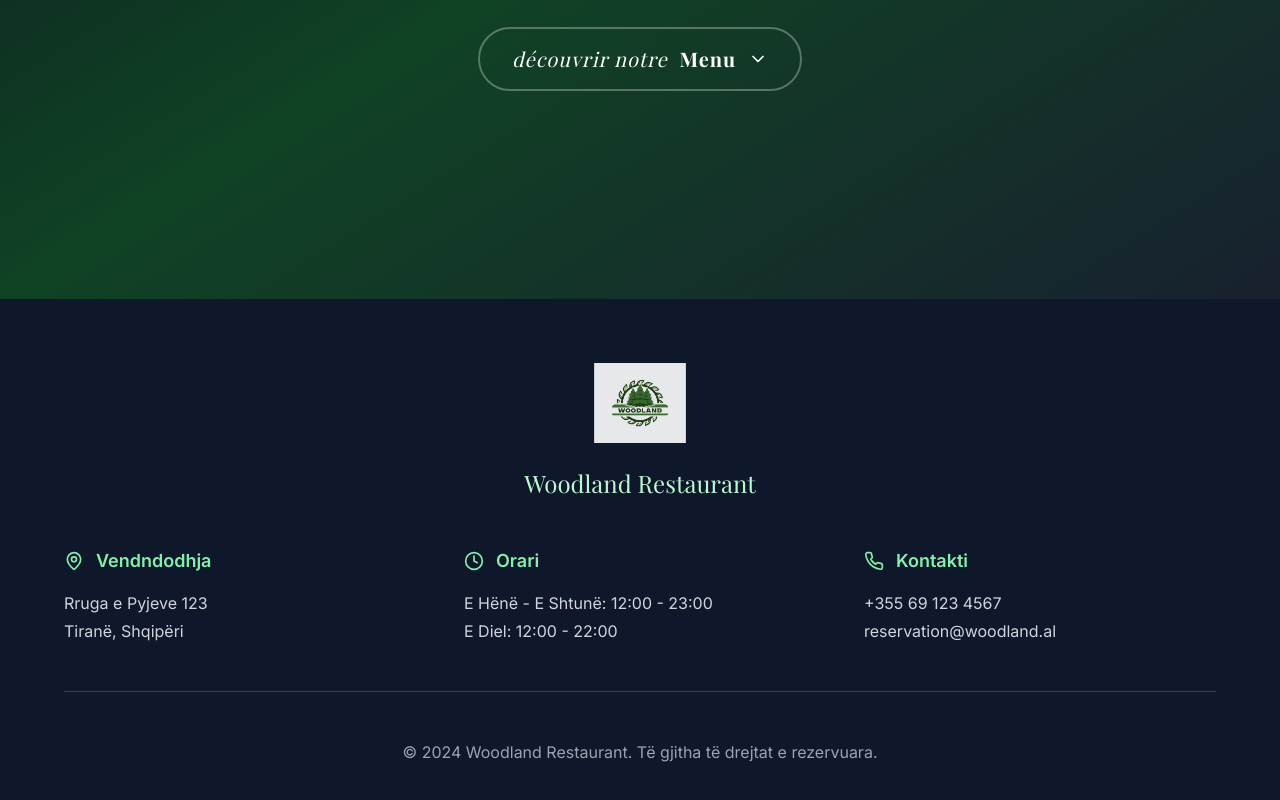
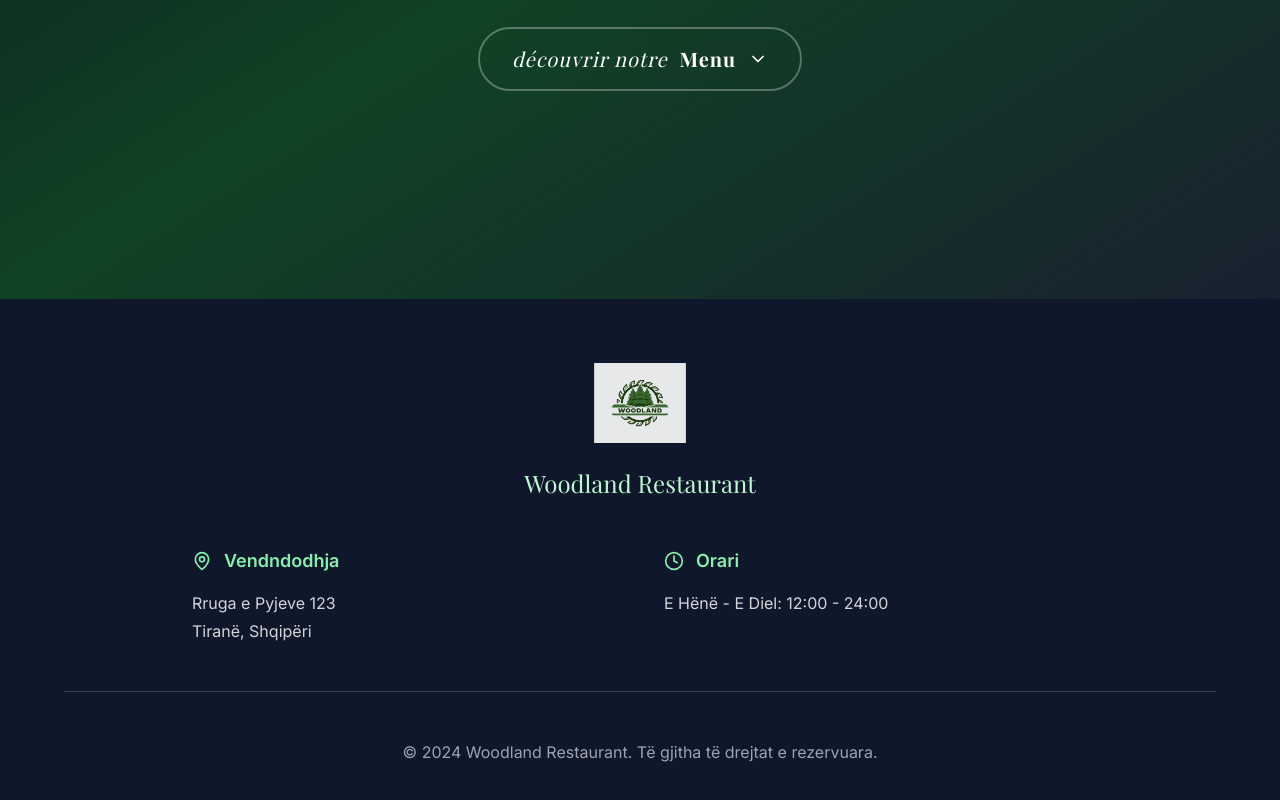
Before and after one commit to GashiXK/woodland-menu, a React (Vite) app: page / in a window 1280 px wide. Shown: the part 501-1301 px from the top of the page. Built offline with nearby package versions, Linux system fonts and the light colour scheme.

Commit message:
Remove contact and update operating hours
Remove contact information and update operating hours to be the same every day.

```diff
--- a/src/pages/Index.tsx
+++ b/src/pages/Index.tsx
@@ -225,7 +225,7 @@ const Index = () => {
               <h3 className="text-2xl font-serif text-green-200 mb-2">Woodland Restaurant</h3>
             </div>
 
-            <div className="grid md:grid-cols-3 gap-12 text-center md:text-left">
+            <div className="grid md:grid-cols-2 gap-12 text-center md:text-left max-w-4xl mx-auto">
               <div className="space-y-4">
                 <div className="flex items-center justify-center md:justify-start gap-3 text-green-300">
                   <MapPin className="h-5 w-5" />
@@ -243,19 +243,7 @@ const Index = () => {
                   <h4 className="font-semibold text-lg">Orari</h4>
                 </div>
                 <div className="text-gray-300 space-y-1">
-                  <p>E Hënë - E Shtunë: 12:00 - 23:00</p>
-                  <p>E Diel: 12:00 - 22:00</p>
-                </div>
-              </div>
-
-              <div className="space-y-4">
-                <div className="flex items-center justify-center md:justify-start gap-3 text-green-300">
-                  <Phone className="h-5 w-5" />
-                  <h4 className="font-semibold text-lg">Kontakti</h4>
-                </div>
-                <div className="text-gray-300 space-y-1">
-                  <p>+355 69 123 4567</p>
-                  <p>reservation@woodland.al</p>
+                  <p>E Hënë - E Diel: 12:00 - 24:00</p>
                 </div>
               </div>
             </div>
```
